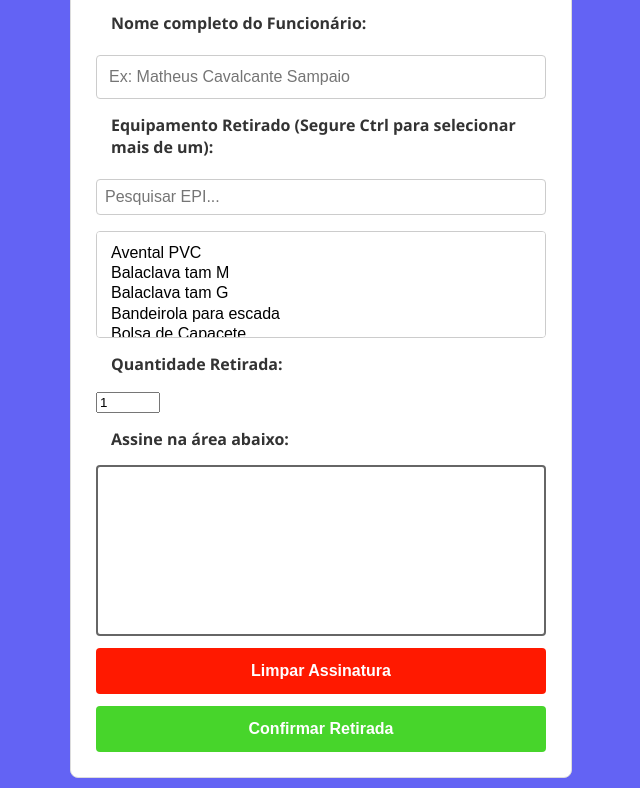
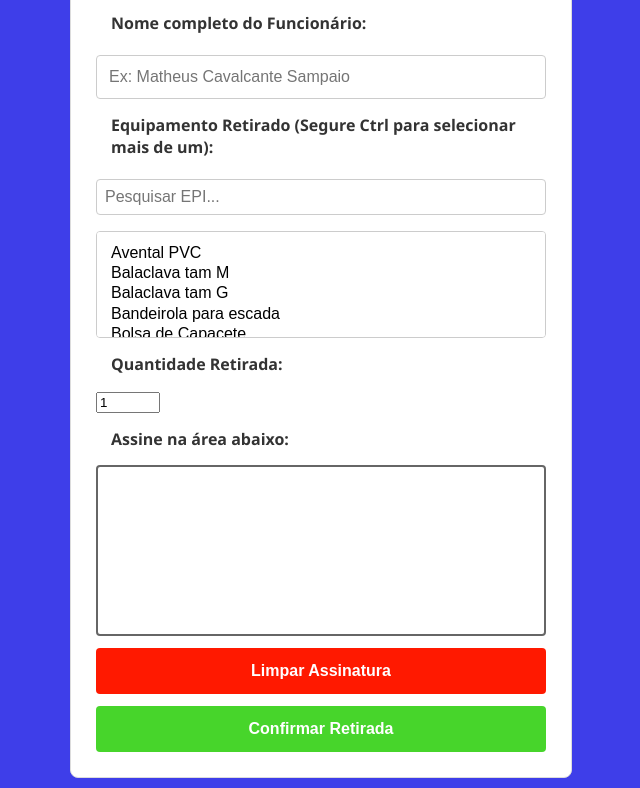
Before and after one commit to MatheusCSampaio/Site-de-Confirma-o-de-EPI, a plain HTML site: page Estrutura-Site/index.html in a window 1280 px wide. Shown: the part 149-937 px from the top of the page, without its empty margins (319-959 px from the left). Drawn offline with Linux system fonts and the light colour scheme.

Commit message:
Add files via upload

```diff
--- a/Estrutura-Site/estilo.css
+++ b/Estrutura-Site/estilo.css
@@ -1,7 +1,7 @@
             /* Configuração geral do fundo da página */
 body {
     font-family: 'Segoe UI', Arial, sans-serif;
-    background-color: #6363f4;
+    background-color: #3e3ee9;
     margin: 0;
     padding: 20px;
 }
```
